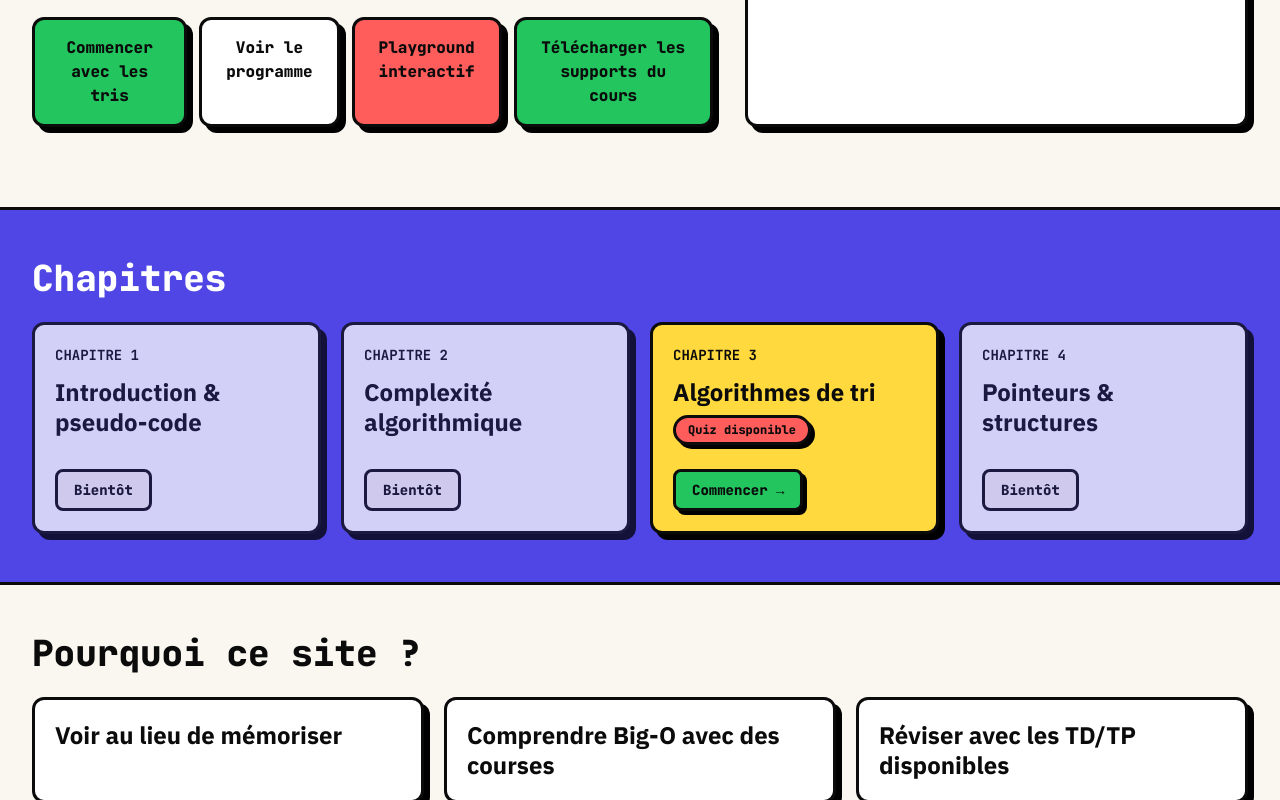
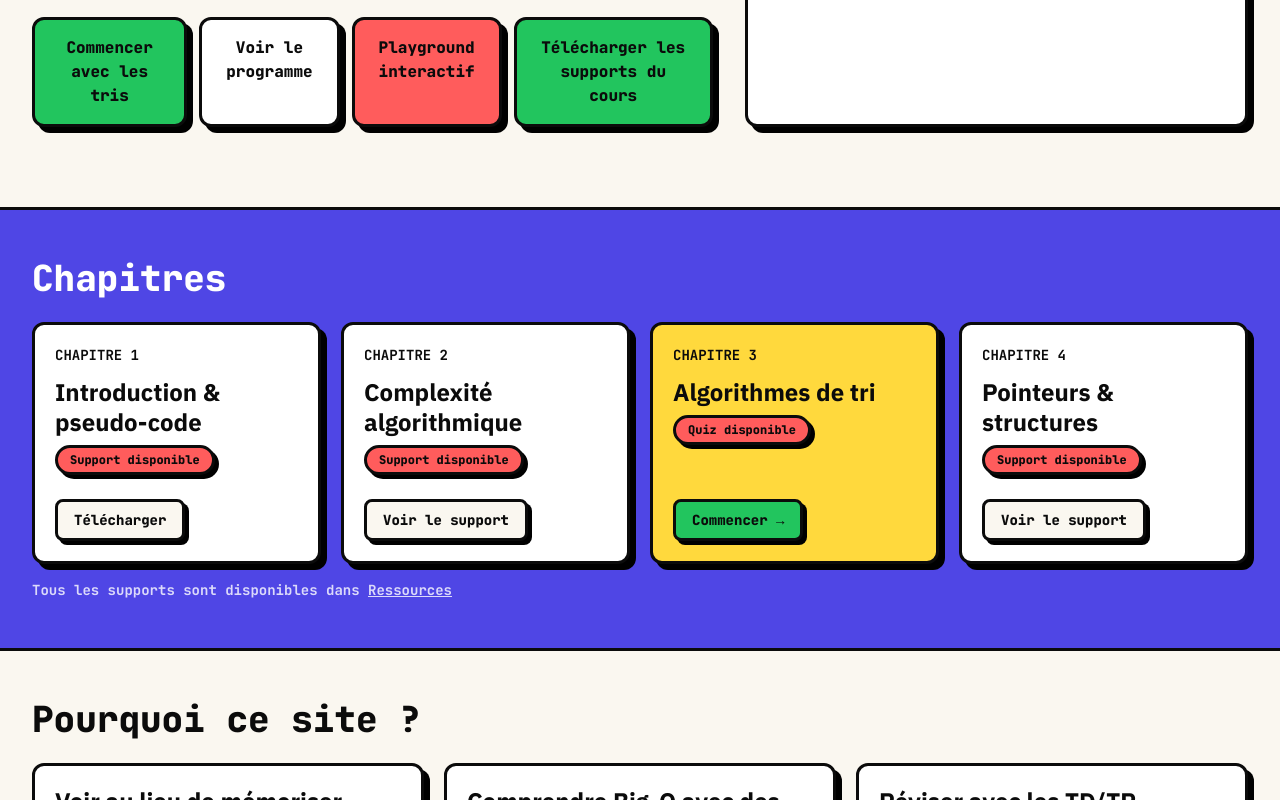
Before and after one commit to Eminou122/SupNum_Data_Structure, a React (Vite) app: page / in a window 1280 px wide. Shown: the part 566-1366 px from the top of the page. Built offline with nearby package versions, Linux system fonts and the light colour scheme.

Commit message:
fix: link homepage chapters to course supports

```diff
--- a/src/App.jsx
+++ b/src/App.jsx
@@ -165,6 +165,12 @@ export default function App() {
                 <ChapterCard key={chapter.number} chapter={chapter} />
               ))}
             </div>
+            <p className="mt-4 font-mono text-sm text-white/80">
+              Tous les supports sont disponibles dans{' '}
+              <a href="#/ressources" className="underline hover:text-white">
+                Ressources
+              </a>
+            </p>
           </div>
         </section>
 
--- a/src/components/ChapterCard.jsx
+++ b/src/components/ChapterCard.jsx
@@ -1,11 +1,14 @@
 export default function ChapterCard({ chapter }) {
   const isActive = chapter.status === 'actif'
+  const hasSupport = chapter.status === 'support'
 
   return (
     <article
       className={`flex min-h-48 flex-col justify-between rounded-xl border-[3px] border-ink p-5 shadow-hard transition ${
         isActive
           ? 'bg-accent hover:-translate-y-1 focus-within:-translate-y-1'
+          : hasSupport
+          ? 'bg-white hover:-translate-y-0.5 focus-within:-translate-y-0.5'
           : 'bg-white opacity-75'
       }`}
     >
@@ -26,6 +29,15 @@ export default function ChapterCard({ chapter }) {
         >
           Commencer →
         </a>
+      ) : hasSupport ? (
+        <a
+          href={chapter.file}
+          target="_blank"
+          rel="noreferrer"
+          className="mt-6 inline-flex w-fit rounded-lg border-[3px] border-ink bg-paper px-4 py-2 font-mono text-sm font-black shadow-hardSm outline-none transition hover:-translate-y-0.5 focus-visible:ring-4 focus-visible:ring-primary"
+        >
+          {chapter.fileLabel}
+        </a>
       ) : (
         <span className="mt-6 inline-flex w-fit rounded-lg border-[3px] border-ink bg-paper px-4 py-2 font-mono text-sm font-black">
           Bientôt
--- a/src/data/chapters.js
+++ b/src/data/chapters.js
@@ -2,12 +2,18 @@ export const chapters = [
   {
     number: 'Chapitre 1',
     title: 'Introduction & pseudo-code',
-    status: 'bientot',
+    status: 'support',
+    badge: 'Support disponible',
+    file: '/resources/courses/Chapitre1_Intro.pptx',
+    fileLabel: 'Télécharger',
   },
   {
     number: 'Chapitre 2',
     title: 'Complexité algorithmique',
-    status: 'bientot',
+    status: 'support',
+    badge: 'Support disponible',
+    file: '/resources/courses/Chapitre2_Complexite_Khadhraoui.pdf',
+    fileLabel: 'Voir le support',
   },
   {
     number: 'Chapitre 3',
@@ -19,6 +25,9 @@ export const chapters = [
   {
     number: 'Chapitre 4',
     title: 'Pointeurs & structures',
-    status: 'bientot',
+    status: 'support',
+    badge: 'Support disponible',
+    file: '/resources/courses/Chapitre4_Pointeurs-et-Structures-de-donnees_Khadhraoui.pdf',
+    fileLabel: 'Voir le support',
   },
 ]
```
Also changed, not shown: 1 other file (tests, documents, lock files or other folders).
